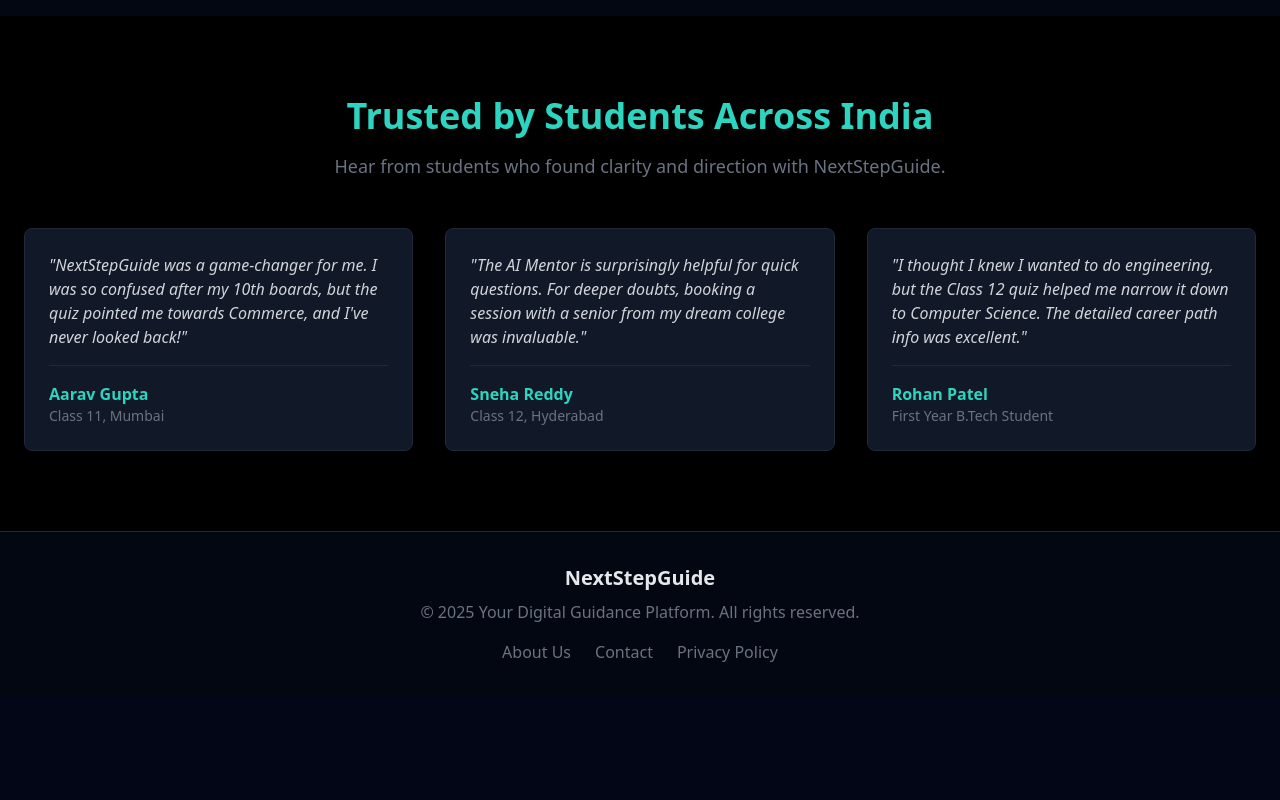
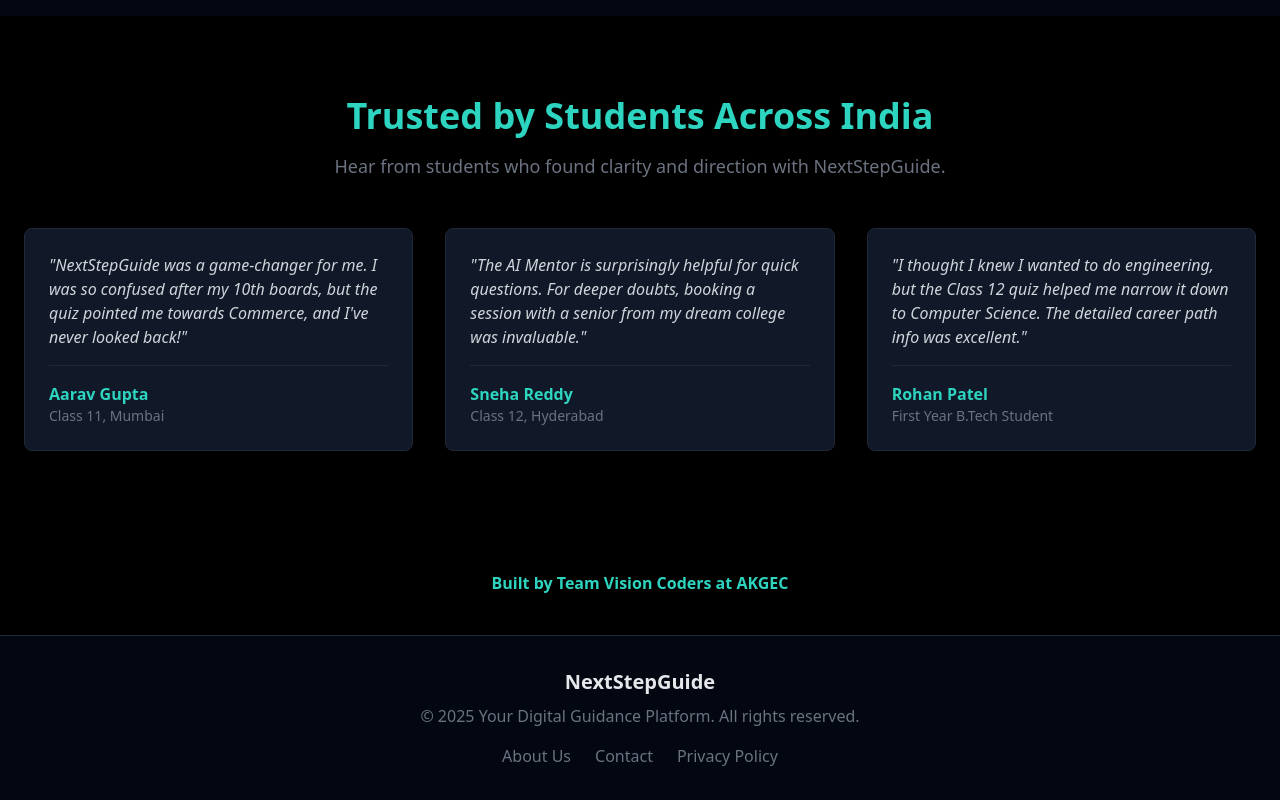
Before and after one commit to aditsinghh22/nextstep-guide, a React (Vite) app: page / in a window 1280 px wide. Shown: the part 3867-4667 px from the top of the page. Before the commit the page ends 4563 px from the top, so only its background shows below. Built offline with nearby package versions, Linux system fonts and the light colour scheme.

Commit message:
Adding credits

```diff
--- a/src/app.jsx
+++ b/src/app.jsx
@@ -1161,6 +1161,10 @@
                     </div>
                 </div>
             </AnimatedSection>
+
+            <div className="text-center py-10 bg-black text-teal-400 font-semibold">
+                Built by Team Vision Coders at AKGEC
+            </div>
 
         </div>
     );
```
Lines whose indentation alone changed are shown as unchanged.
